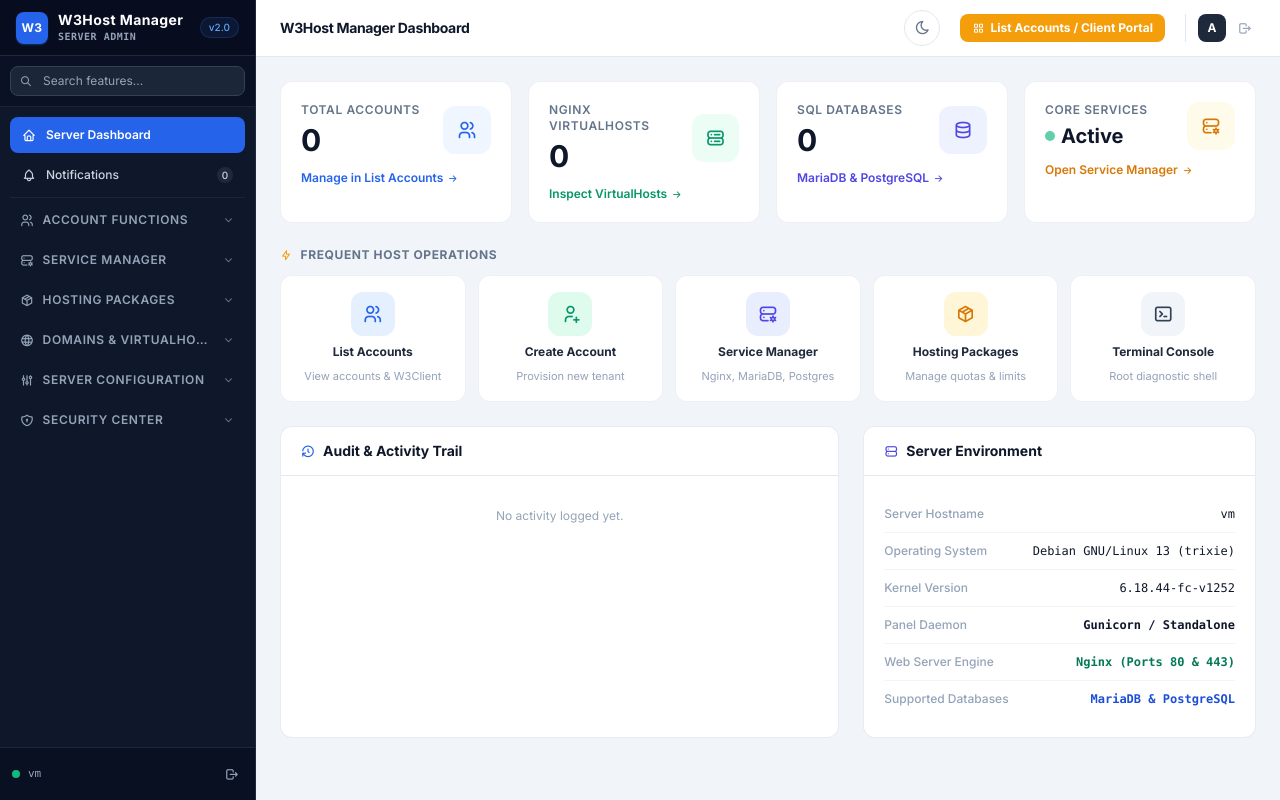
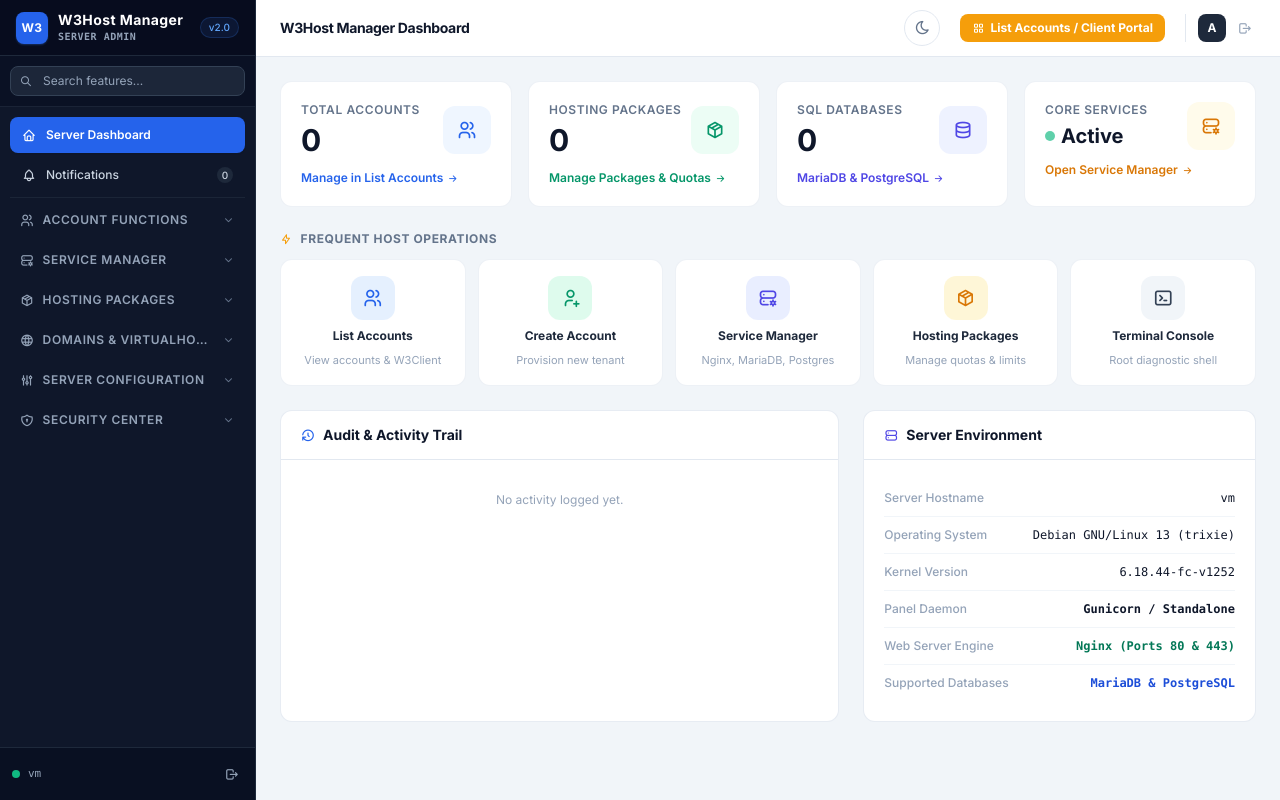
Before and after one commit to lkylab/w3panel, a Django app: page /dashboard/ in a window 1280 px wide. Run offline with Django 4.2, Linux system fonts and the light colour scheme; data that the repository does not hold is empty; some libraries are stand-ins or nearby versions.

Commit message:
refactor(admin): remove virtualhosts from admin and direct websites to client portal

```diff
--- a/apps/admin/views.py
+++ b/apps/admin/views.py
@@ -46,7 +46,6 @@ def _sidebar_context(active_page=''):
         ],
         'sidebar_services': [
             {'label': 'Service Manager', 'url': '/services/', 'active': 'services'},
-            {'label': 'Nginx VirtualHosts', 'url': '/services/vhosts/', 'active': 'vhosts'},
             {'label': 'Terminal Console', 'url': '/terminal/', 'active': 'terminal'},
             {'label': 'Cron Jobs & Tasks', 'url': '/services/cron/', 'active': 'cron'},
             {'label': 'System Logs', 'url': '/services/logs/', 'active': 'logs'},
@@ -98,6 +97,7 @@ def admin_dashboard(request):
     """Admin dashboard."""
     stats = {
         'users': User.objects.filter(is_active=True).count(),
+        'packages': Package.objects.count(),
         'websites': Website.objects.filter(is_active=True).count(),
         'databases': Database.objects.count(),
         'plugins': len(PluginManager().list_plugins()),
@@ -555,14 +555,9 @@ def admin_features(request):
 # ===========================================================================
 
 def admin_websites(request):
-    """Websites management."""
-    websites = Website.objects.select_related('owner').all()
-    is_nginx_installed = bool(shutil.which('nginx'))
-    return render(request, 'admin/websites.html', {
-        **_sidebar_context('vhosts'),
-        'websites': websites,
-        'is_nginx_installed': is_nginx_installed,
-    })
+    """Websites and domains are managed per account inside W3Client Portal (Port 2083)."""
+    messages.info(request, "Websites and domains are managed per account inside W3Client Portal. Click 'W3Client' next to any account to manage their websites.")
+    return redirect('admin_users')
 
 
 
--- a/templates/admin/dashboard.html
+++ b/templates/admin/dashboard.html
@@ -27,19 +27,19 @@
             </div>
         </a>
 
-        <!-- Nginx VirtualHosts -->
-        <a href="/services/vhosts/" class="bg-white rounded-xl border border-slate-200/60 p-5 shadow-xs hover:border-emerald-400 transition group">
+        <!-- Hosting Packages -->
+        <a href="/plans/" class="bg-white rounded-xl border border-slate-200/60 p-5 shadow-xs hover:border-emerald-400 transition group">
             <div class="flex items-center justify-between">
                 <div>
-                    <div class="text-xs font-semibold uppercase tracking-wider text-slate-500">Nginx VirtualHosts</div>
-                    <div class="text-3xl font-black text-slate-900 mt-1">{{ stats.websites|default:"0" }}</div>
+                    <div class="text-xs font-semibold uppercase tracking-wider text-slate-500">Hosting Packages</div>
+                    <div class="text-3xl font-black text-slate-900 mt-1">{{ stats.packages|default:"0" }}</div>
                 </div>
                 <div class="size-12 rounded-xl bg-emerald-50 text-emerald-600 group-hover:bg-emerald-600 group-hover:text-white flex items-center justify-center text-xl transition shadow-xs">
-                    <i class="ti ti-server-2"></i>
+                    <i class="ti ti-package"></i>
                 </div>
             </div>
             <div class="mt-3 text-xs text-emerald-600 font-semibold flex items-center gap-1">
-                <span>Inspect VirtualHosts</span>
+                <span>Manage Packages & Quotas</span>
                 <i class="ti ti-arrow-right text-[11px]"></i>
             </div>
         </a>
--- a/templates/admin/website_vhost.html
+++ b/templates/admin/website_vhost.html
@@ -10,7 +10,7 @@
     <div class="flex flex-col sm:flex-row sm:items-center justify-between gap-4">
         <div>
             <div class="flex items-center gap-2 text-xs text-slate-500 mb-1">
-                <a href="{% url 'admin_websites' %}" class="hover:text-blue-600 transition">Websites</a>
+                <a href="{% url 'admin_users' %}" class="hover:text-blue-600 transition">Accounts</a>
                 <i class="ti ti-chevron-right text-[10px]"></i>
                 <span class="text-slate-800 font-semibold">{{ site.domain }}</span>
             </div>
@@ -21,8 +21,8 @@
             <p class="text-xs text-slate-500 mt-1">Tenant: <span class="font-bold text-slate-800 font-mono">{{ site.owner.username }}</span> | Document Root: <span class="font-mono text-slate-700">{{ site.doc_root }}</span></p>
         </div>
         <div class="flex items-center gap-2">
-            <a href="{% url 'admin_websites' %}" class="inline-flex items-center gap-1 px-3.5 py-2 border border-slate-300 text-slate-700 bg-white hover:bg-slate-50 rounded-lg text-xs font-semibold uppercase tracking-wider transition">
-                <i class="ti ti-arrow-left"></i> Back to Websites
+            <a href="{% url 'admin_users' %}" class="inline-flex items-center gap-1 px-3.5 py-2 border border-slate-300 text-slate-700 bg-white hover:bg-slate-50 rounded-lg text-xs font-semibold uppercase tracking-wider transition">
+                <i class="ti ti-arrow-left"></i> Back to Accounts
             </a>
         </div>
     </div>
--- a/templates/admin/wizards.html
+++ b/templates/admin/wizards.html
@@ -60,8 +60,8 @@
                 </p>
             </div>
             <div class="mt-6 pt-4 border-t border-gray-100">
-                <a href="{% url 'admin_websites' %}" class="w-full inline-flex justify-center items-center gap-1.5 px-4 py-2 bg-emerald-600 hover:bg-emerald-500 text-white rounded-lg text-xs font-semibold shadow-sm transition">
-                    <i class="ti ti-player-play"></i> Setup Node App
+                <a href="{% url 'admin_users' %}" class="w-full inline-flex justify-center items-center gap-1.5 px-4 py-2 bg-emerald-600 hover:bg-emerald-500 text-white rounded-lg text-xs font-semibold shadow-sm transition">
+                    <i class="ti ti-users"></i> Manage via Accounts
                 </a>
             </div>
         </div>
```
Also changed, not shown: tests/test_auth.py (+15 -3 lines).
